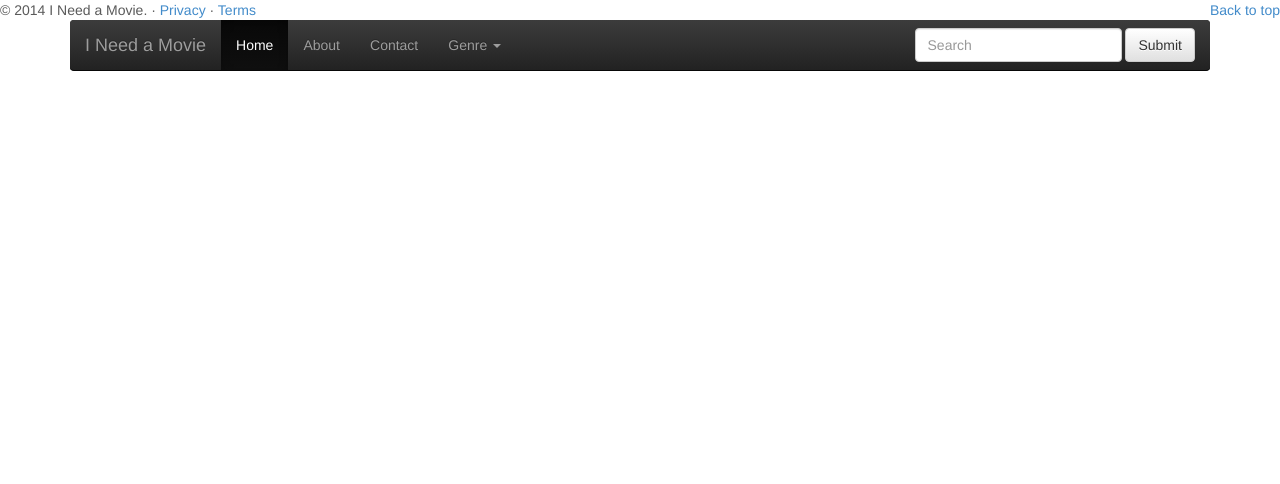
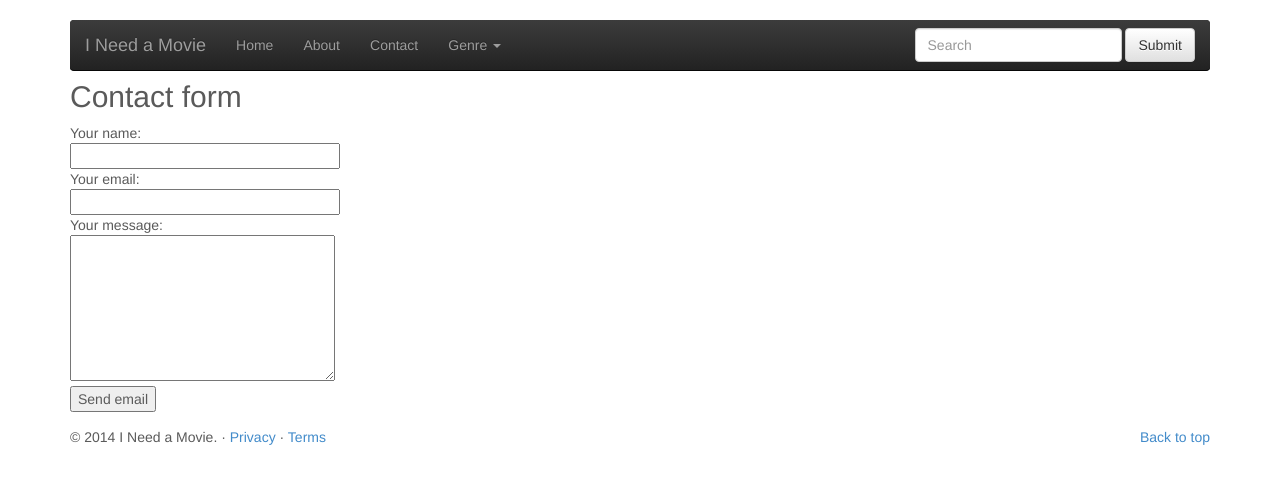
Before and after one commit to nicolai0504/ineedamovie, a Django app: template static/templates/contact.html in a window 1280 px wide. Shown: the top 484 px of the page. Run offline with Django 3.2, Linux system fonts and the light colour scheme; the template is opened without the code that fills it, so the values that code supplies are empty; parts of the project's set-up code (start-up, migrations or seed data) failed here and were passed over; some libraries are stand-ins or nearby versions.

Commit message:
html changes

```diff
--- a/static/templates/base.html
+++ b/static/templates/base.html
@@ -32,8 +32,8 @@
   </head>
 
 {% include 'navbar.html' %}
-{% block content %} {% endblock %}
 
+{% block content %}{% endblock %}
 
     <!-- Marketing messaging and featurettes
     ================================================== -->
--- a/static/templates/contact.html
+++ b/static/templates/contact.html
@@ -1,4 +1,33 @@
 {% extends 'base.html' %}
 {% load staticfiles %}
 
-<button type="button">Click Me!</button>
+{% block content %}
+
+
+ <div class="container marketing">
+ <br/>
+ <br/>
+ <br/>
+
+      <!-- Three columns of text below the carousel -->
+      <div class="row-md-7">
+        <div class="col-md-15">
+          <h2>Contact form</h2>
+
+    <div class = "form-group">
+    <input type="hidden" class="form-control" name="action" value="submit">
+    Your name:<br>
+    <input name="name" type="text" value="" size="30"/><br>
+    Your email:<br>
+    <input name="email" type="text" value="" size="30"/><br>
+    Your message:<br>
+    <textarea name="message" rows="7" cols="30"></textarea><br>
+    <input type="submit" value="Send email"/>
+    </form>
+        </div>
+        </div>
+        </div><!-- /.col-lg-4 -->
+
+
+
+{% endblock %}
--- a/static/templates/navbar.html
+++ b/static/templates/navbar.html
@@ -26,9 +26,9 @@
 </form>
             <div class="navbar-collapse collapse">
               <ul class="nav navbar-nav">
-                <li class="active"><a href="/">Home</a></li>
+                <li><a href="/">Home</a></li>
                 <li><a href="#about">About</a></li>
-                <li><a href="{% url 'action' %}">Contact</a></li>
+                <li><a href="{% url 'contact' %}">Contact</a></li>
                 <li class="dropdown">
                   <a href="#" class="dropdown-toggle" data-toggle="dropdown">Genre <span class="caret"></span></a>
                   <ul class="dropdown-menu" role="menu">
```
Also changed, not shown: 9 other files.
